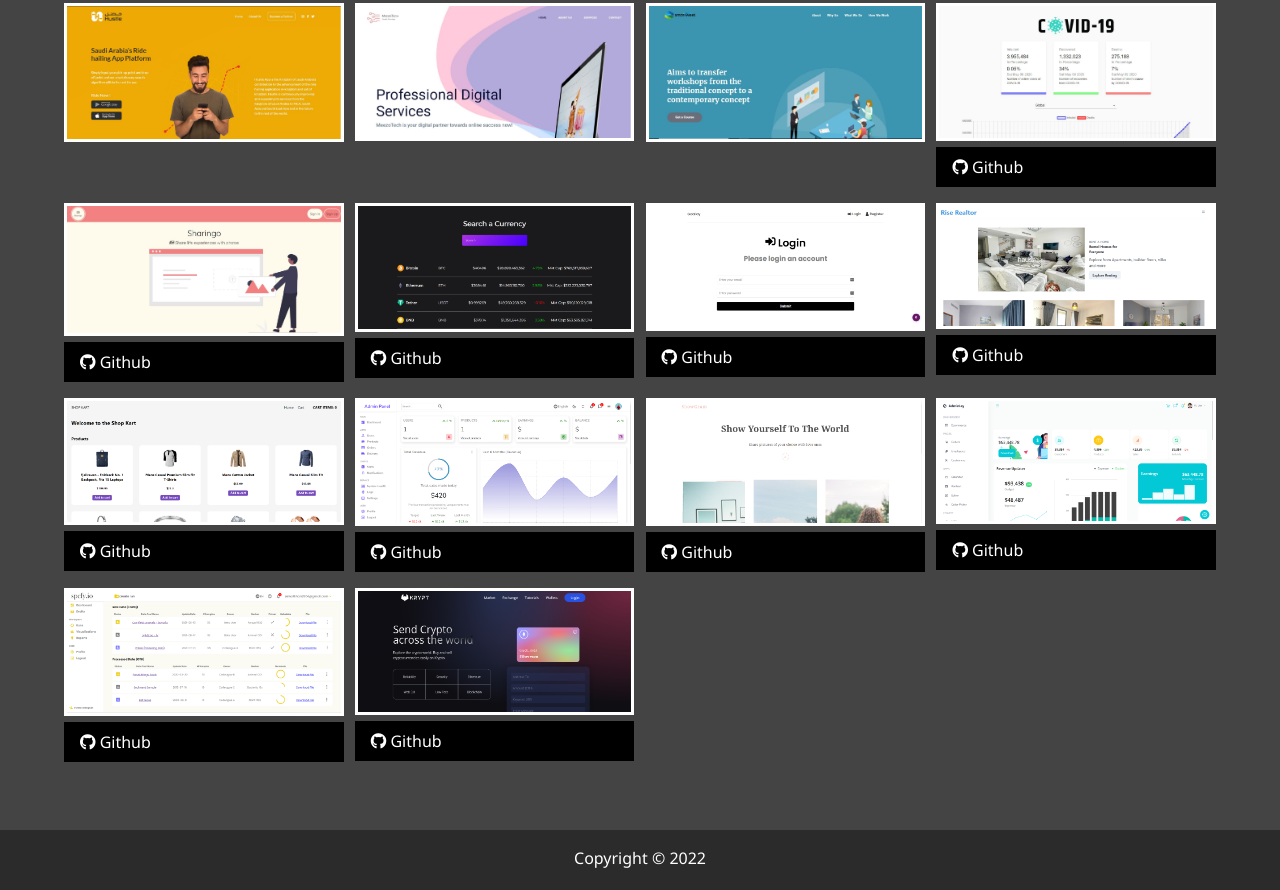
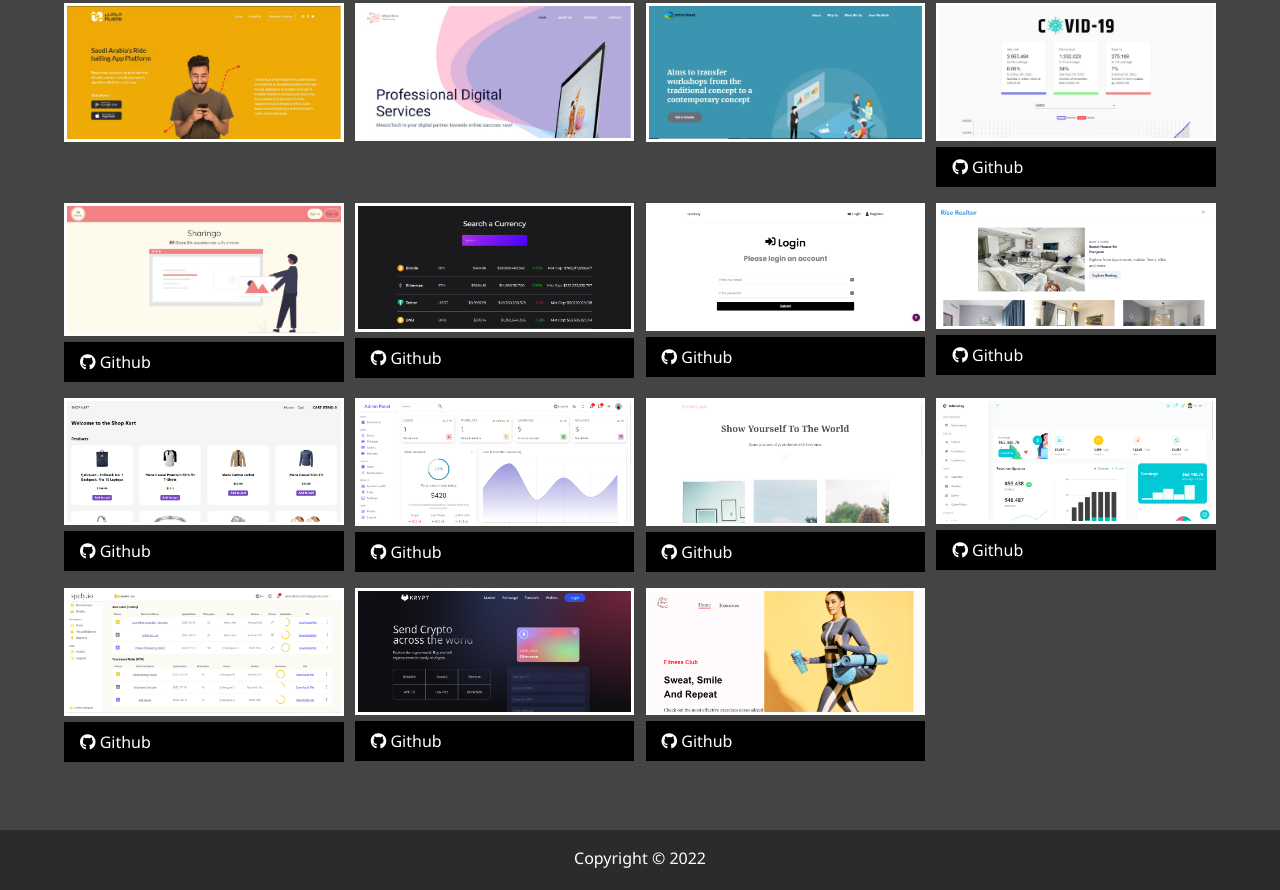
Before and after one commit to ZainKhan2504/Portfolio, a website: page dist/work.html in a window 1280 px wide. Shown: the part 869-1759 px from the top of the page. Drawn offline with Linux system fonts and the light colour scheme.

Commit message:
Add gymwalay project

```diff
--- a/dist/work.html
+++ b/dist/work.html
@@ -240,6 +240,14 @@
           <i class="fab fa-github"></i> Github
         </a>
       </div>
+      <div class="item">
+        <a href="https://gymwalay.netlify.app/" target="_blank">
+          <img src="img/projects/project27.png" alt="Project 27" />
+        </a>
+        <a href="https://github.com/ZainKhan2504/gymwalay" class="btn-dark" target="_blank">
+          <i class="fab fa-github"></i> Github
+        </a>
+      </div>
     </div>
   </main>
   <footer id="main-footer">Copyright &copy; <script>
```
Also changed, not shown: dist/img/projects/project27.png (added).
